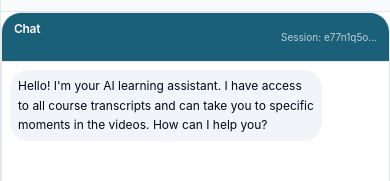
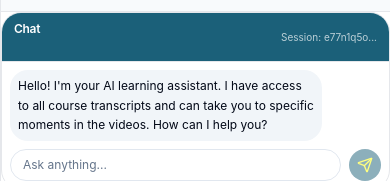
Before and after one commit to nachozobian/supersub-poc, a React (Vite) app: page / in a window 390 px wide. Shown: the part 1387-1568 px from the top of the page. Built offline with nearby package versions, Linux system fonts and the light colour scheme.

Commit message:
feat: make chat height responsive

```diff
--- a/src/components/ChatInterface.tsx
+++ b/src/components/ChatInterface.tsx
@@ -14,15 +14,13 @@ interface ChatMessage {
 
 interface ChatInterfaceProps {
   onTimestampClick?: (videoId: string, timestamp: number) => void;
-  /** Overall fixed height in px (defaults to 320 for a smaller footprint) */
-  height?: number;
 }
 
 const generateSessionId = (): string =>
   Math.random().toString(36).substring(2, 15) +
   Math.random().toString(36).substring(2, 15);
 
-export const ChatInterface = ({ onTimestampClick, height = 320 }: ChatInterfaceProps) => {
+export const ChatInterface = ({ onTimestampClick }: ChatInterfaceProps) => {
   const [messages, setMessages] = useState<ChatMessage[]>([
     {
       id: '1',
@@ -35,13 +33,16 @@ export const ChatInterface = ({ onTimestampClick, height = 320 }: ChatInterfaceP
   const [inputValue, setInputValue] = useState('');
   const [isLoading, setIsLoading] = useState(false);
   const [sessionId] = useState(() => generateSessionId());
-  const messagesEndRef = useRef<HTMLDivElement>(null);
+  const messagesContainerRef = useRef<HTMLDivElement>(null);
   const { toast } = useToast();
 
   const WEBHOOK_URL = 'https://juanjogamez2.app.n8n.cloud/webhook/d69fdf7e-3f27-414c-abb2-bf9ffda43d78';
 
   const scrollToBottom = () => {
-    messagesEndRef.current?.scrollIntoView({ behavior: 'smooth' });
+    const container = messagesContainerRef.current;
+    if (container) {
+      container.scrollTo({ top: container.scrollHeight, behavior: 'smooth' });
+    }
   };
 
   useEffect(() => {
@@ -243,10 +244,7 @@ export const ChatInterface = ({ onTimestampClick, height = 320 }: ChatInterfaceP
   };
 
   return (
-    <div
-      className="flex flex-col bg-card rounded-lg border overflow-hidden"
-      style={{ height }} // smaller by default, easily adjustable
-    >
+    <div className="flex flex-col h-full bg-card rounded-lg border overflow-hidden">
       {/* Header (made tighter) */}
       <div className="px-3 py-2 bg-primary border-b flex justify-between items-center">
         <h3 className="text-xs font-semibold text-white">Chat</h3>
@@ -257,7 +255,7 @@ export const ChatInterface = ({ onTimestampClick, height = 320 }: ChatInterfaceP
 
       {/* Messages (the only scrollable area) */}
       <div className="flex-1 flex flex-col px-2 py-2">
-        <div className="flex-1 overflow-y-auto space-y-2 pr-1">
+        <div ref={messagesContainerRef} className="flex-1 overflow-y-auto space-y-2 pr-1">
           {messages.map((message) => (
             <div
               key={message.id}
@@ -315,8 +313,6 @@ export const ChatInterface = ({ onTimestampClick, height = 320 }: ChatInterfaceP
               </div>
             </div>
           )}
-
-          <div ref={messagesEndRef} />
         </div>
 
         {/* Input (compact) */}
```
